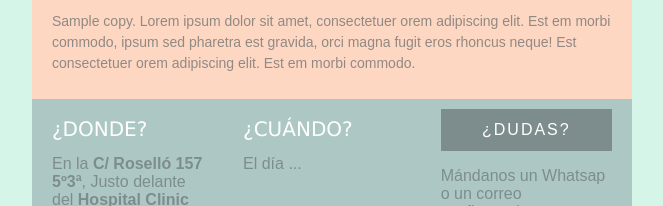
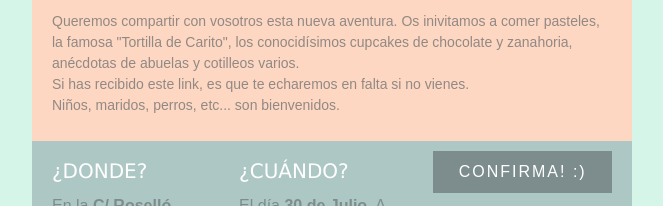
Before and after one commit to Sergiojimenez/invitation_baby, a plain HTML site: page index.html in a window 1280 px wide. Shown: the part 590-796 px from the top of the page, without its empty margins (308-971 px from the left). Drawn offline with Linux system fonts and the light colour scheme.

Commit message:
Added conten

```diff
--- a/index.html
+++ b/index.html
@@ -1,5 +1,5 @@
 <html><head>
-	<title>*|MC:SUBJECT|*</title>
+	<title>Carito y su bebé!</title>
          <meta http-equiv="Content-type" content="text/html; charset=utf-8">
 
      <style type="text/css">
@@ -143,7 +143,8 @@
             <tr>
             	<td id="content-middle" colspan="3" style="background-color: #fed7c3;color: #918983;font-family: Arial;font-size: 14px;font-style: normal;font-weight: normal;line-height: 150%;padding: 15px 20px;text-align: left;vertical-align: top;">
 	            	<h2 class="secondary-heading" style="color: #918983;font-family: &quot;Lucida Grande&quot;, Helvetica;font-size: 20px;font-style: normal;font-weight: normal;line-height: 25px;margin: 0;padding: 10px 0 0 0;text-transform: uppercase;">Por si no te habías enterado, Carolina va a tener un bebé.</h2>
-                    <p style="margin-bottom: 10px;">Sample copy. Lorem ipsum dolor sit amet, consectetuer orem adipiscing elit. Est em morbi commodo, ipsum sed pharetra est gravida, orci magna fugit eros rhoncus neque! Est consectetuer orem adipiscing elit. Est em morbi commodo.</p>
+                    <p style="margin-bottom: 10px;">Queremos compartir con vosotros esta nueva aventura. Os inivitamos a comer pasteles, la famosa "Tortilla de Carito", los conocidísimos cupcakes de chocolate y zanahoria, anécdotas de abuelas y cotilleos varios. <br>Si has recibido este link, es que te echaremos en falta si no vienes. <br>
+                    Niños, maridos, perros, etc... son bienvenidos.</p>
                 </td>
             </tr>
             <tr id="content-lower" style="background-color: #adc8c4;color: #7D8D8D;font-family: Arial;font-size: 12px;font-style: normal;font-weight: normal;line-height: 100%;">
@@ -153,11 +154,11 @@
                 </td>
             	<td class="lower-block" colspan="1" style="padding: 10px 20px 30px;text-align: left;vertical-align: top;width: 200px;">
                 	<h2 class="secondary-heading" style="color: #FFFFFF;font-family: &quot;Lucida Grande&quot;, Helvetica;font-size: 20px;font-style: normal;font-weight: normal;line-height: 100%;margin: 0;padding: 10px 0 0 0;text-transform: uppercase;">¿CUÁNDO?</h2>
-                    <p style="margin-bottom: 10px;font-size: 16px;line-height:18px">El día ...</p>
+                    <p style="margin-bottom: 10px;font-size: 16px;line-height:18px">El día <b>30 de Julio</b>. A partir de las <b>6 de la tarde.</b> </p>
                 </td>
 	           	<td class="lower-block" colspan="1" style="padding: 10px 20px 30px;text-align: left;vertical-align: top;width: 200px;">
-                	<p id="button" style="margin-bottom: 10px;text-align: center;"><a href="mailto:carolinaortizforero@gmail.com" target="_blank" style="color: #FFFFFF;font-weight: normal;text-decoration: none;background-color: #7D8D8D;display: block;font-family: Arial;font-size: 16px;font-style: normal;letter-spacing: 2px;padding: 15px 25px;text-transform: uppercase;">¿DUDAS?</a></p>
-                    <p style="margin-bottom: 10px;font-size: 16px;line-height:18px">Mándanos un Whatsap o un correo confirmando</p>
+                	<p id="button" style="margin-bottom: 10px;text-align: center;"><a href="mailto:carolinaortizforero@gmail.com" target="_blank" style="color: #FFFFFF;font-weight: normal;text-decoration: none;background-color: #7D8D8D;display: block;font-family: Arial;font-size: 16px;font-style: normal;letter-spacing: 2px;padding: 15px 25px;text-transform: uppercase;">CONFIRMA! :)</a></p>
+                    <p style="margin-bottom: 10px;font-size: 16px;line-height:18px">Mándanos un Whatsapp o un correo confirmando.</p>
                 </td>
             </tr>
               <tr>
```
Also changed, not shown: img/carito.png.
